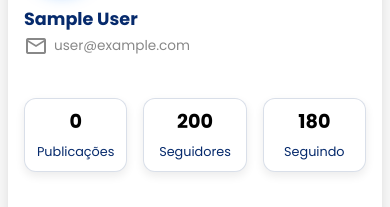
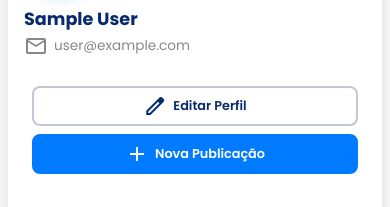
Before and after one commit to daniykt/Pesque-Fale, a React (Create React App) app: page /perfil in a window 390 px wide. Shown: the part 319-526 px from the top of the page. Built offline with nearby package versions, Linux system fonts and the light colour scheme; no server answers; sample sign-in values are in the browser's storage; a web font is replaced by a local one.

Commit message:
fix: corrigir quebra dos botões "Editar Perfil" e "Nova Publicação" no mobile

```diff
--- a/src/components/perfil/CabecalhoPerfil.jsx
+++ b/src/components/perfil/CabecalhoPerfil.jsx
@@ -112,6 +112,17 @@ export default function CabecalhoPerfil({
         )}
 
       </div>
+      {/* Botões para mobile — aparecem abaixo da bio */}
+<div className="cabecalho-botoes-mobile">
+  <button className="btn-cabecalho btn-editar" onClick={() => window.location.href = "/perfil/editar"}>
+    <span className="material-symbols-outlined">edit</span>
+    Editar Perfil
+  </button>
+  <button className="btn-cabecalho btn-publicar" onClick={onPublicar}>
+    <span className="material-symbols-outlined">add</span>
+    Nova Publicação
+  </button>
+</div>
 
     </div>
   );
--- a/src/components/perfil/Cabecalhoperfil.css
+++ b/src/components/perfil/Cabecalhoperfil.css
@@ -50,6 +50,15 @@
   justify-content: space-between;
   padding: 0 24px 12px 0;
   min-height: 60px;
+}
+
+/* NOVO: Container mobile (inicialmente oculto) */
+.cabecalho-botoes-mobile {
+  display: none;
+  flex-direction: column;
+  gap: 8px;
+  padding: 16px 24px 8px 24px;
+  width: 100%;
 }
 
 /* =========================================
@@ -226,6 +235,20 @@
     padding: 0 12px 10px 0;
   }
 
+    .cabecalho-inferior .cabecalho-botoes {
+    display: none;
+  }
+
+   /* Mostra o bloco mobile */
+  .cabecalho-botoes-mobile {
+    display: flex;
+  }
+
+    .cabecalho-botoes-mobile .btn-cabecalho {
+    width: 100%;
+    justify-content: center;
+  }
+
   /* Botões menores no mobile */
   .btn-cabecalho {
     padding: 6px 10px;
```
